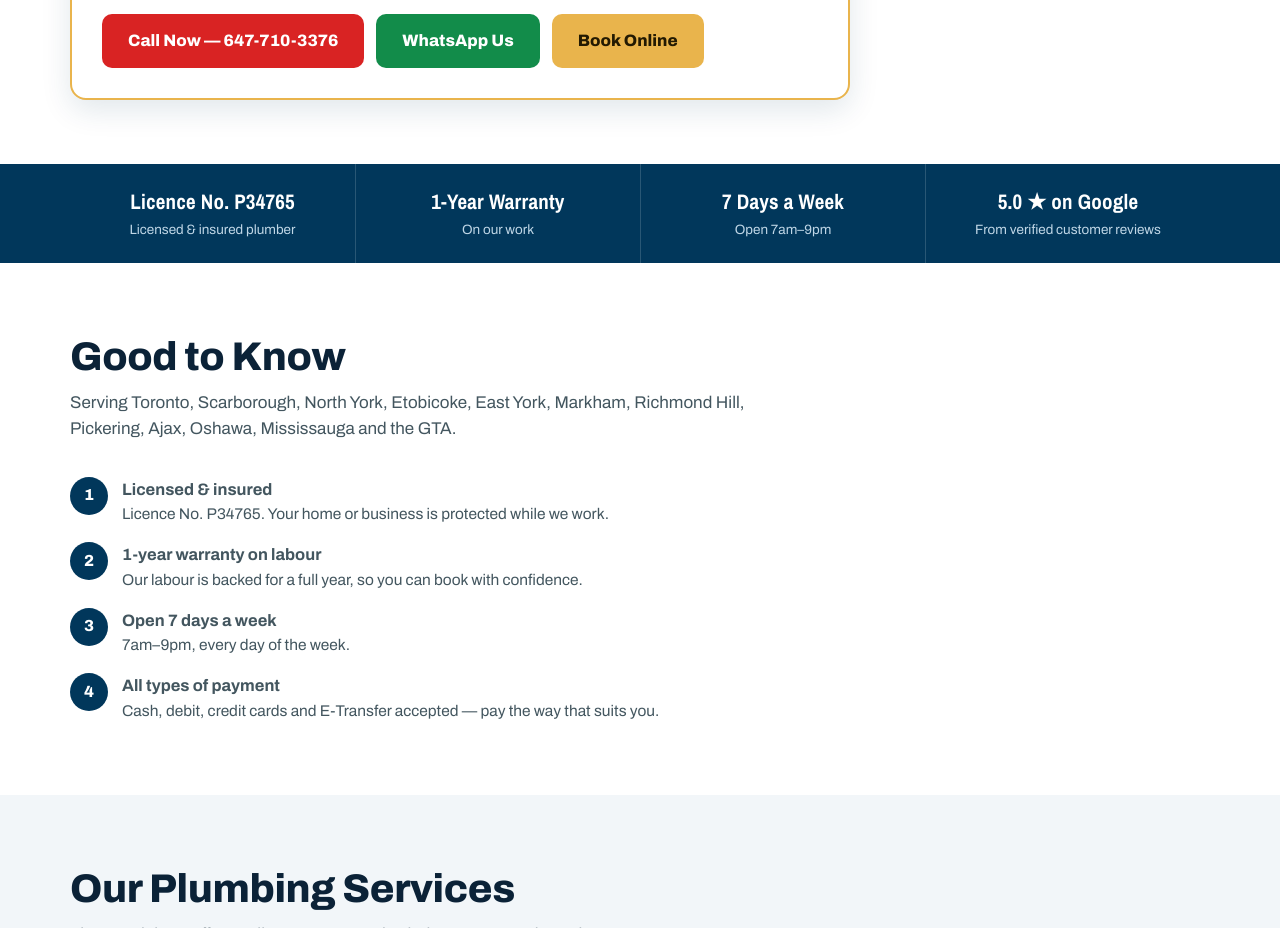
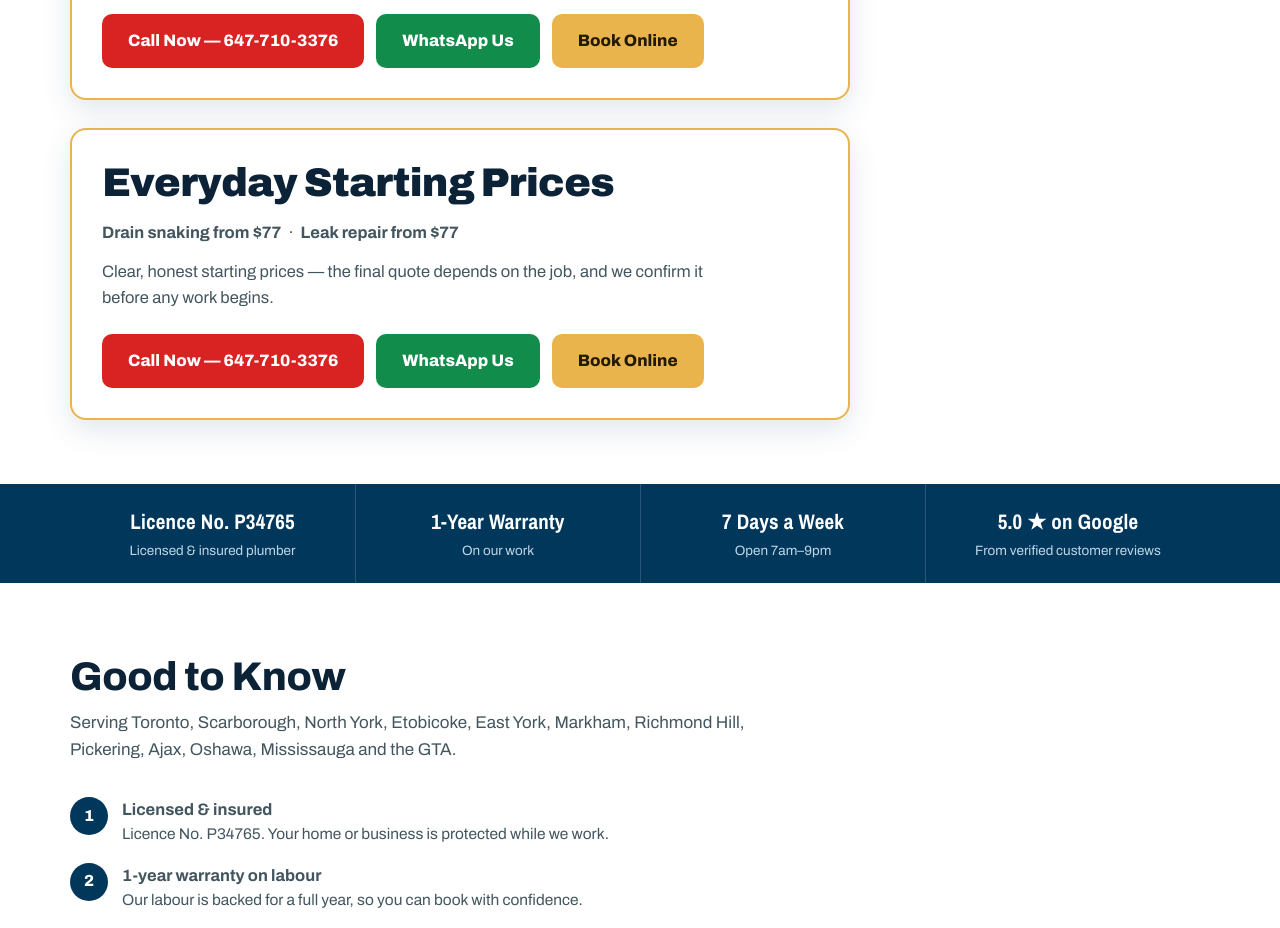
Before and after one commit to nurshafa3376-cpu/shafa-plumbing-services, a plain HTML site: page offers/index.html in a window 1280 px wide. Shown: the part 1040-1968 px from the top of the page. Drawn offline with nearby package versions, Linux system fonts and the light colour scheme.

Commit message:
Add everyday starting prices card to offers page

```diff
--- a/offers/index.html
+++ b/offers/index.html
@@ -678,6 +678,16 @@
               <a class="btn btn-gold" href="https://calendar.app.google/yhCL8njJjsXbvZDFA" target="_blank" rel="noopener">Book Online</a>
             </div>
           </div>
+          <div class="offer-card">
+            <div class="off-big">Everyday Starting Prices</div>
+            <p><strong>Drain snaking from $77</strong> &nbsp;·&nbsp; <strong>Leak repair from $77</strong></p>
+            <p>Clear, honest starting prices — the final quote depends on the job, and we confirm it before any work begins.</p>
+            <div class="hero-ctas">
+              <a class="btn btn-call" href="tel:+16477103376" target="_top">Call Now — 647-710-3376</a>
+              <a class="btn btn-wa" href="https://wa.me/16477103376" target="_blank" rel="noopener">WhatsApp Us</a>
+              <a class="btn btn-gold" href="https://calendar.app.google/yhCL8njJjsXbvZDFA" target="_blank" rel="noopener">Book Online</a>
+            </div>
+          </div>
         </div>
       </section>
 
```
